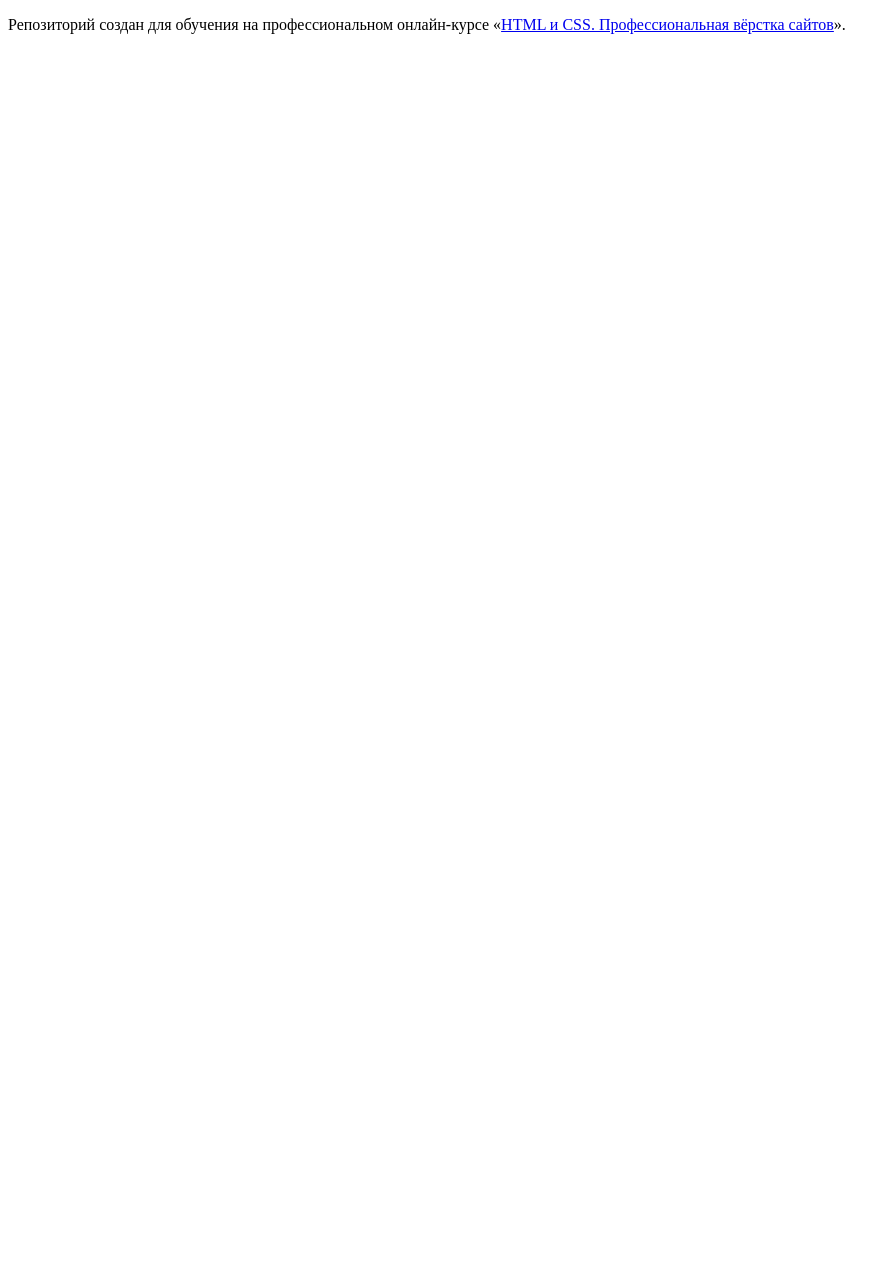
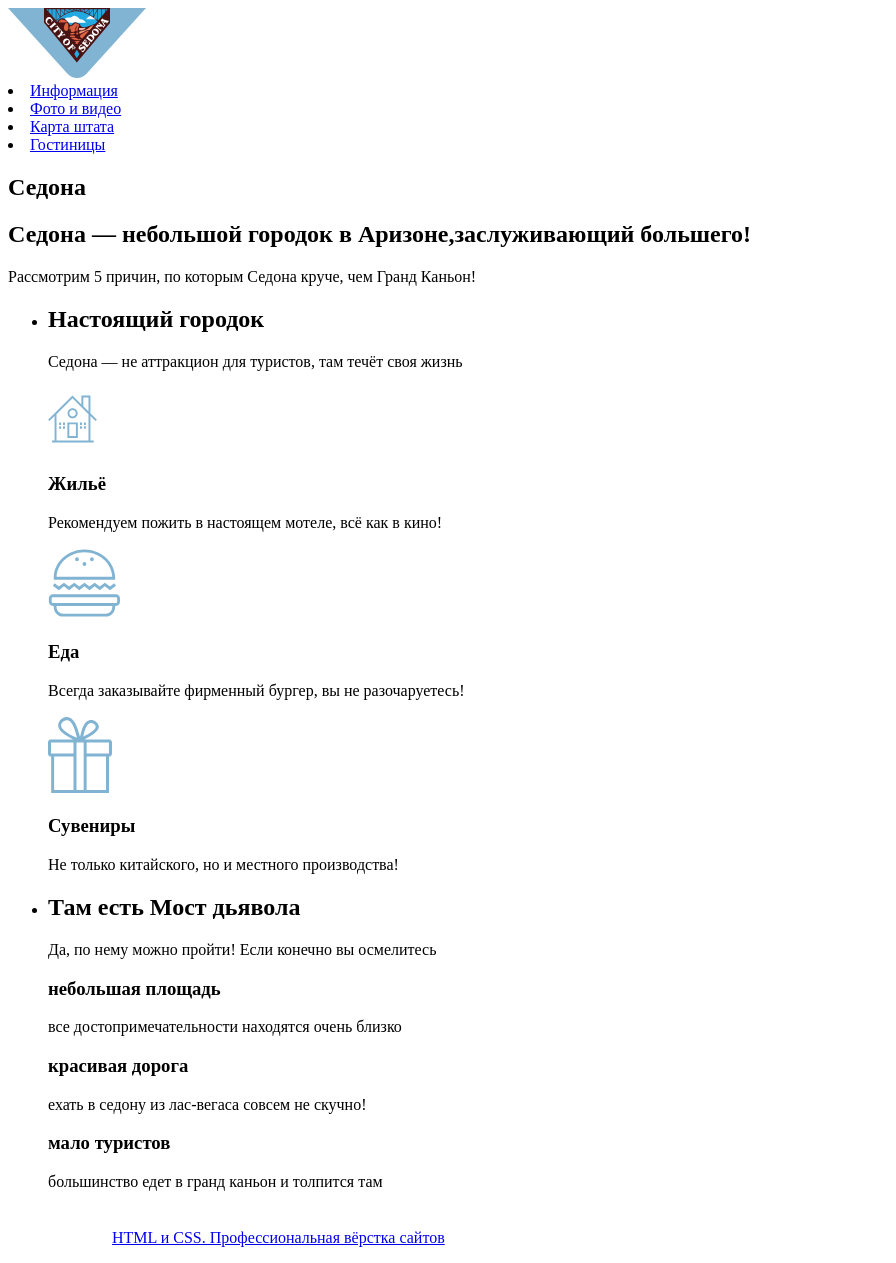
Before and after one commit to petr-zubkov/1179871-sedona-31, a plain HTML site: page index.html in a window 1280 px wide. Shown: the whole page, without its empty margins (0-896 px from the left). Before the commit the page ends 800 px from the top, so only its background shows below. Drawn offline with Linux system fonts and the light colour scheme.

Commit message:
Создание разметки html в файле index.html

```diff
--- a/index.html
+++ b/index.html
@@ -1,12 +1,59 @@
 <!DOCTYPE html>
 <html lang="ru">
-  <head>
+
+<head>
     <meta charset="utf-8">
-    <title>HTML Academy: Седона</title>
-  </head>
-  <body>
+    <title>Седона — небольшой городок в Аризоне,заслуживающий большего!</title>
+</head>
 
-    <p>Репозиторий создан для обучения на профессиональном онлайн‑курсе «<a href="https://htmlacademy.ru/intensive/htmlcss">HTML и CSS. Профессиональная вёрстка сайтов</a>».</p>
+<body>
+    <header>
+        <nav>
+            <a>
+          <img src="img/logo.svg" width="138" height="70" alt="Логотип городка Сидона>
+        </a>
+            <ul>
+                <li><a href="#">Информация</a></li>
+                <li><a href="#">Фото и видео</a></li>
+                <li><a href="#">Карта штата</a></li>
+                <li><a href="#">Гостиницы</a></li>
+            </ul>
+        </nav>
+    </header>
+    <section>
+        <h1>Седона</h1>
+        <h2>Седона — небольшой городок в Аризоне,заслуживающий большего!</h2>
+        <p>Рассмотрим 5 причин, по которым Седона круче, чем Гранд Каньон!</p>
+        <ul>
+            <li>
+                <h2>Настоящий городок</h2>
+                <p>Седона — не аттракцион для туристов, там течёт своя жизнь</p>
+                <img src="img/icon-1.svg" width="49" height="64.23" alt="домик">
+                <h3>Жильё</h3>
+                <p>Рекомендуем пожить в настоящем мотеле, всё как в кино!</p>
+                <img src="img/icon-3.svg" width="72" height="70" alt="бургер">
+                <h3>Еда</h3>
+                <p>Всегда заказывайте фирменный бургер, вы не разочаруетесь!</p>
+                <img src="img/icon-2.svg" width="64" height="77" alt="бургер">
+                <h3>Сувениры</h3>
+                <p>Не только китайского, но и местного производства!</p>
+            </li>
+            <li>
+                <h2>Там есть Мост дьявола</h2>
+                <p>Да, по нему можно пройти! Если конечно вы осмелитесь</p>
+                <h3>небольшая площадь</h3>
+                <p>все достопримечательности находятся очень близко</p>
+                <h3>красивая дорога</h3>
+                <p>ехать в седону из лас-вегаса совсем не скучно!</p>
+                <h3>мало туристов</h3>
+                <p>большинство едет в гранд каньон и толпится там</p>
 
-  </body>
+            </li>
+        </ul>
+    </section>
+    <footer>
+        <p><img src="img/logo_html.svg" width="104" height="36"><a href="https://htmlacademy.ru/intensive/htmlcss">HTML и CSS. Профессиональная вёрстка сайтов</a></p>
+    </footer>
+</body>
+
 </html>
```
Also changed, not shown: img/icon-1.svg (added), img/icon-2.svg (added), img/icon-3.svg (added), img/logo.svg (added), img/logo_html.svg (added), 1 other file.
